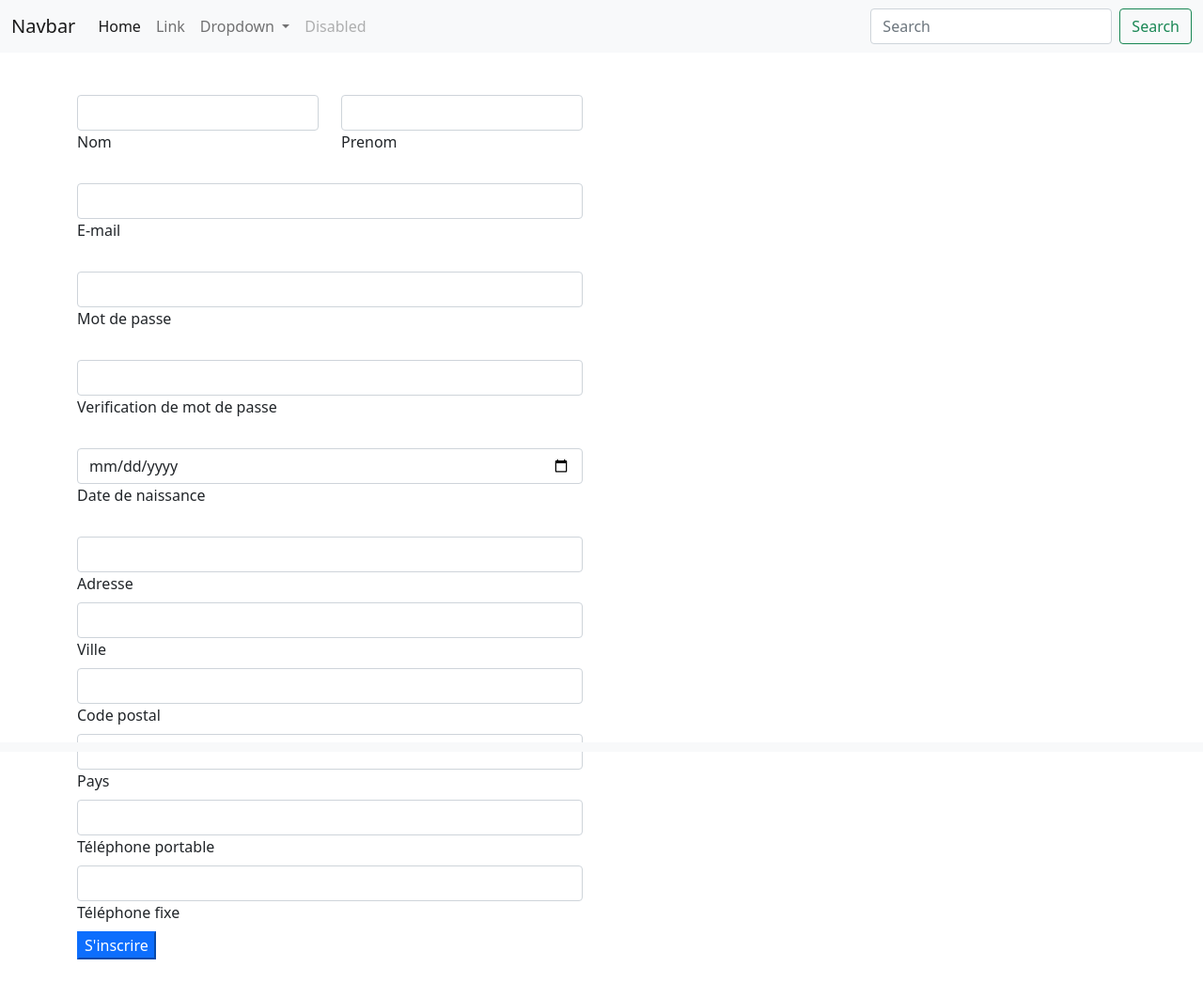
After one commit to laurent-PY/stageUHA, a PHP site: template views/viewMembre.php in a window 1280 px wide. The commit adds this page. Shown: the whole page at 94% size. Run offline with PHP 8.4, Linux system fonts and the light colour scheme; the template is opened without the code that fills it: most values are stand-ins (such as "Sample title", 1, 10 or a date in 2020); some libraries are stand-ins or nearby versions.

Commit message:
Ajout et test du form d'ajout d'utilisateur manager/model/view

```diff
--- /dev/null
+++ b/assets/notes/notes.txt
@@ -0,0 +1,3 @@
+Pour les liens de la Bdd --> ./assets/img/01.jpg
+
+INSERT INTO `activite`(`typeActivite`, `urlPhoto`, `intitule`, `description`, `tarif`, `dateDebut`, `dateFin`) VALUES ("Séminaire","./assets/img/02.jpg","PHP introduction =)","Ici nous allons apprendre les rudiments du design pattern MVC","150","2021-02-02","2001-02-02");
--- /dev/null
+++ b/models/MembreManager.php
@@ -0,0 +1,16 @@
+<?php
+
+class MembreManager extends Model
+{
+    public function getMembres()
+    {
+        return $this->getAll('membre', 'Membre');
+    }
+
+    public static function insertMembre(Membre $newMembre)
+    {
+        var_dump($newMembre);
+
+        //TODO a terminer req insert dans la base de l'objet.
+    }
+}
--- a/views/template.php
+++ b/views/template.php
@@ -61,7 +61,7 @@
         </container>
     </main>
     <div class="footer-basic">
-        <footer>
+        <!-- <footer>
             <div class="social"><a href="#"><i class="icon ion-social-instagram"></i></a><a href="#"><i class="icon ion-social-snapchat"></i></a><a href="#"><i class="icon ion-social-twitter"></i></a><a href="#"><i class="icon ion-social-facebook"></i></a></div>
             <ul class="list-inline">
                 <li class="list-inline-item"><a href="#">Home</a></li>
@@ -71,7 +71,7 @@
                 <li class="list-inline-item"><a href="#">Privacy Policy</a></li>
             </ul>
             <p class="copyright">Company Name © 2018</p>
-        </footer>
+        </footer> -->
     </div>
     <script src="https://cdnjs.cloudflare.com/ajax/libs/jquery/3.2.1/jquery.min.js"></script>
     <script src="https://cdnjs.cloudflare.com/ajax/libs/twitter-bootstrap/4.1.3/js/bootstrap.bundle.min.js"></script>
--- a/views/viewAccueil.php
+++ b/views/viewAccueil.php
@@ -4,7 +4,8 @@ foreach($activites as $activite): ?>
         <img src="<?= $activite->getUrlPhoto() ?>" class="card-img-top" alt="...">
         <div class="card-body">
             <h5 class="card-title"><?= $activite->getIntitule() ?></h5>
-            <p class="card-text"><?= $activite->getDescription() ?></p>
+            <p class="card-text"><?= $activite->getTypeActivite() ?></p>
+             <p class="card-text"><?= $activite->getDescription() ?></p>
             <p class="card-text"><?= $activite->getTarif() ?> Euros (TTC)</p>
             <p class="card-text"><?= $activite->getDateDebut() ?></p>
             <p class="card-text"><?= $activite->getDatefin() ?></p>
--- /dev/null
+++ b/views/viewMembre.php
@@ -0,0 +1,104 @@
+<?php $this->_t = 'Register';
+include_once('./models/MembreManager.php');
+
+
+
+if(isset($_POST['register'])){
+    $newMembre = new Membre();
+    $newMembre->setNom($_POST['nom']);
+    $newMembre->setPrenom($_POST['prenom']);
+    $newMembre->setEmail($_POST['mail']);
+    $newMembre->setPassword($_POST['password']);
+    $newMembre->setDateNaissance($_POST['dateDeNaissance']);
+    $newMembre->setAdresse($_POST['adresse']);
+    $newMembre->setNomVille($_POST['nomVille']);
+    $newMembre->setCpVille($_POST['cpVille']);
+    $newMembre->setPays($_POST['pays']);
+    $newMembre->setTelPortable($_POST['telPortable']);
+    $newMembre->setTelFixe($_POST['telFixe']);
+    MembreManager::insertMembre($newMembre);
+};
+
+
+?>
+    <form method="post">
+    <!-- 2 column grid layout with text inputs for the first and last names -->
+    <div class="row mb-4">
+        <div class="col">
+        <div class="form-outline">
+            <input type="text" id="nom" name="nom" class="form-control" />
+            <label class="form-label" for="nom">Nom</label>
+        </div>
+        </div>
+        <div class="col">
+        <div class="form-outline">
+            <input type="text" id="prenom" name="prenom" class="form-control" />
+            <label class="form-label" for="prenom">Prenom</label>
+        </div>
+        </div>
+    </div>
+
+    <!-- Email input -->
+    <div class="form-outline mb-4">
+        <input type="text" id="mail" name="mail" class="form-control" />
+        <label class="form-label" for="mail">E-mail</label>
+    </div>
+
+    <!-- password input -->
+    <div class="form-outline mb-4">
+        <input type="password" id="password" name="password" class="form-control" />
+        <label class="form-label" for="password">Mot de passe</label>
+    </div>
+
+    <!-- verify password input -->
+    <div class="form-outline mb-4">
+        <input type="password" id="checkPassword" name="checkPassword" class="form-control" />
+        <label class="form-label" for="checkPassword">Verification de mot de passe</label>
+    </div>
+
+    <!-- date de naissance input -->
+    <div class="form-outline mb-4">
+        <input type="date" id="dateDeNaissance" name="dateDeNaissance" class="form-control" />
+        <label class="form-label" for="dateDeNaissance">Date de naissance</label>
+    </div>
+
+    <!-- adresse input -->
+    <div class="form-outline">
+        <input type="text" id="adresse" name="adresse" class="form-control" />
+        <label class="form-label" for="adresse">Adresse</label>
+    </div>
+
+    <!-- ville input -->
+    <div class="form-outline">
+        <input type="text" id="nomVille" name="nomVille" class="form-control" />
+        <label class="form-label" for="nomVille">Ville</label>
+    </div>
+
+    <!-- cp ville input -->
+    <div class="form-outline">
+        <input type="text" id="cpVille" name="cpVille" class="form-control" />
+        <label class="form-label" for="cpVille">Code postal</label>
+    </div>
+
+    <!-- pays input -->
+    <div class="form-outline">
+        <input type="text" id="pays" name="pays" class="form-control" />
+        <label class="form-label" for="pays">Pays</label>
+    </div>
+
+    <!-- tel Portable input -->
+    <div class="form-outline">
+        <input type="number" id="telPortable" name="telPortable" class="form-control" />
+        <label class="form-label" for="telPortable">Téléphone portable</label>
+    </div>
+
+    <!-- tel fixe input -->
+    <div class="form-outline">
+        <input type="number" id="telFixe" name="telFixe" class="form-control" />
+        <label class="form-label" for="telFixe">Téléphone fixe</label>
+    </div>
+
+
+    <!-- Submit button -->
+    <input type="submit" class="tn btn-primary btn-block mb-4" name="register" value="S'inscrire">
+    </form>
```
Also changed, not shown: controllers/ControllerMembre.php (added, +23 -0 lines), models/Activite.php (+12 -45 lines), models/Membre.php (added, +59 -0 lines), scriptSqlBDD/ScriptSqlModif.sql (added, +139 -0 lines).
